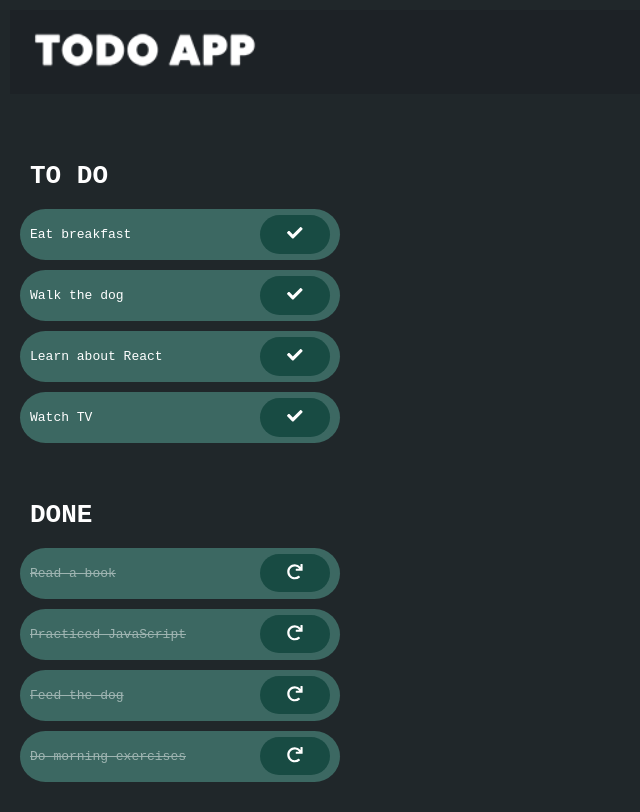
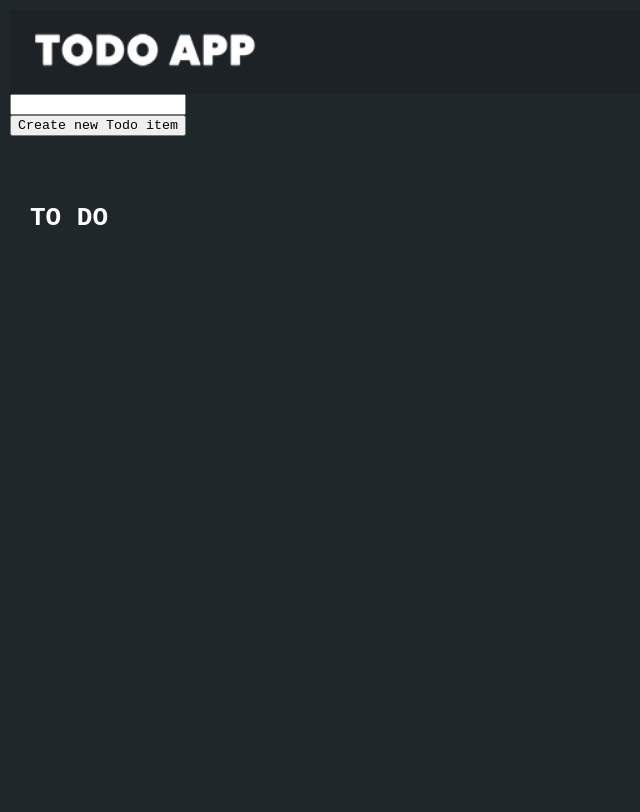
Before and after one commit to ediheid/react-todo-app, a React (Create React App) app: page / in a window 1280 px wide. Shown: the whole page, without its empty margins (0-640 px from the left). Built offline with nearby package versions, Linux system fonts and the light colour scheme.

Commit message:
Added input field for user to enter their ToDo item along with a submit button - still need to add styling

```diff
--- a/src/components/App.js
+++ b/src/components/App.js
@@ -1,39 +1,63 @@
-import React from "react";
+import React, { useState } from "react";
 import Navigation from "./Navigation";
 import ToDosContainer from "./ToDosContainer";
 import DoneContainer from "./DoneContainer";
+import InputField from "./InputField";
+import Button from "./Button";
 import "../css/styles.css";
 
 // Hard coded array of items
-const tasks = [
-    { text: "Eat breakfast", done: false },
-    { text: "Walk the dog", done: false },
-    { text: "Learn about React", done: false },
-    { text: "Watch TV", done: false },
-    { text: "Read a book", done: true },
-    { text: "Practiced JavaScript", done: true },
-    { text: "Feed the dog", done: true },
-    { text: "Do morning exercises", done: true }
-];
+// const tasks = [
+//   { text: "Eat breakfast", done: false },
+//   { text: "Walk the dog", done: false },
+//   { text: "Learn about React", done: false },
+//   { text: "Watch TV", done: false },
+//   { text: "Read a book", done: true },
+//   { text: "Practiced JavaScript", done: true },
+//   { text: "Feed the dog", done: true },
+//   { text: "Do morning exercises", done: true },
+// ];
 
-// Array of "to do" items
-let toDos = tasks.filter(element => element.done === false);
-// Array of "done" items
-let doneItems = tasks.filter(element => element.done === true);
+// // Array of "to do" items
+// let toDos = tasks.filter((element) => element.done === false);
+// // Array of "done" items
+// let doneItems = tasks.filter((element) => element.done === true);
 
 const App = () => {
+  // New tasks with hooks..
+
+  const [toDos, setTodos] = useState([]);
+
+  const [currentInput, setCurrentInput] = useState("");
+
+  const updateCurrentInput = (event) => {
+    setCurrentInput(event.target.value);
+  };
+
+  const addNewInput = () => {
+    if (currentInput.length > 0) {
+      setTodos(toDos.concat(currentInput));
+
+      setCurrentInput("");
+    } else {
+      alert(`Please type something before trying to create a new ToDo item!`);
+    }
+  };
+
   return (
     <div className="app">
       {/* Child Component 1 - Navigation */}
       <Navigation />
-
+      {/* Input Field */}
+      <InputField onChangeProp={updateCurrentInput} valueProp={currentInput} />
+      {/* Input submit button */}
+      <Button updateToDosProp={addNewInput} />
       {/* Child Component 2 - ToDosContainer */}
-            <ToDosContainer items={toDos}/>
-
+      <ToDosContainer items={toDos} />
       {/* Child Component 3 - DoneContainer */}
-            <DoneContainer items={doneItems}/>
+      {/* <DoneContainer items={doneItems} /> */}
     </div>
   );
-}
+};
 
 export default App;
--- /dev/null
+++ b/src/components/Button.js
@@ -0,0 +1,11 @@
+import React from "react";
+
+const Button = (props) => {
+  return (
+    <div>
+      <button onClick={props.updateToDosProp}>Create new Todo item</button>
+    </div>
+  );
+};
+
+export default Button;
--- /dev/null
+++ b/src/components/InputField.js
@@ -0,0 +1,11 @@
+import React from "react";
+
+const InputField = (props) => {
+  return (
+    <div>
+      <input onChange={props.onChangeProp} value={props.valueProp}></input>
+    </div>
+  );
+};
+
+export default InputField;
--- a/src/components/ToDoItem.js
+++ b/src/components/ToDoItem.js
@@ -1,21 +1,21 @@
 import React from "react";
-import { FontAwesomeIcon } from '@fortawesome/react-fontawesome';
-import { faCheck } from '@fortawesome/free-solid-svg-icons';
+import { FontAwesomeIcon } from "@fortawesome/react-fontawesome";
+import { faCheck } from "@fortawesome/free-solid-svg-icons";
 
-const checkIcon = <FontAwesomeIcon icon={faCheck} />
+const checkIcon = <FontAwesomeIcon icon={faCheck} />;
 
-const ToDoItem = props => {
+const ToDoItem = (props) => {
   return (
     <div className="todo-item">
       {/* Take the "todo" object received in the "item" prop, and use the value of its "text" property */}
-            <p>{props.item.text}</p>
+      <p>{props.item}</p>
       <div>
         {/* Use a font awesome icon to render a "check" icon - see line 9 for creating the icon component */}
         <button className="btn">{checkIcon}</button>
       </div>
     </div>
   );
-}
+};
 
 // * A class-based version of the ToDoItem component
 // class ToDoItem extends React.Component {
```
Also changed, not shown: 1 other file (tests, documents, lock files or other folders). Lines whose indentation alone changed are shown as unchanged.
